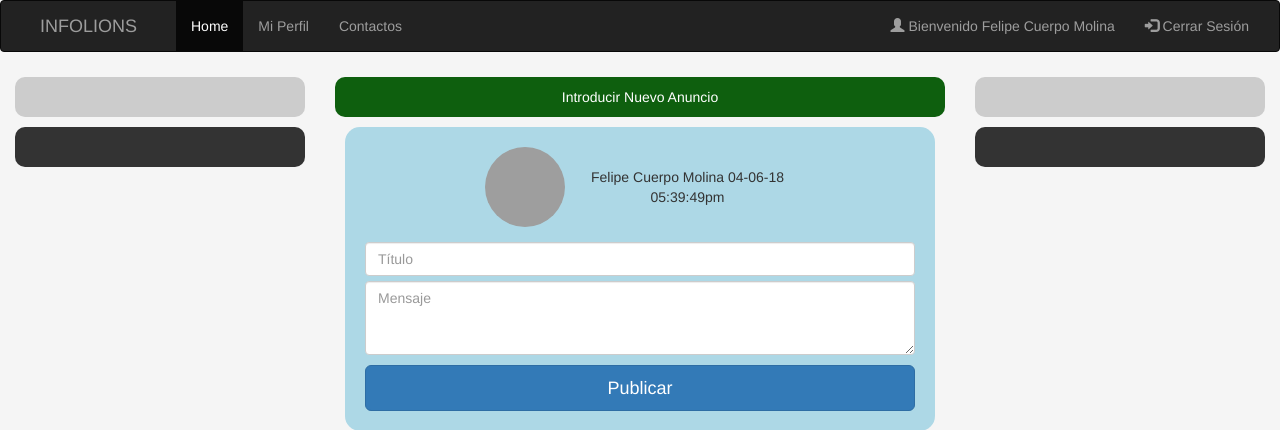
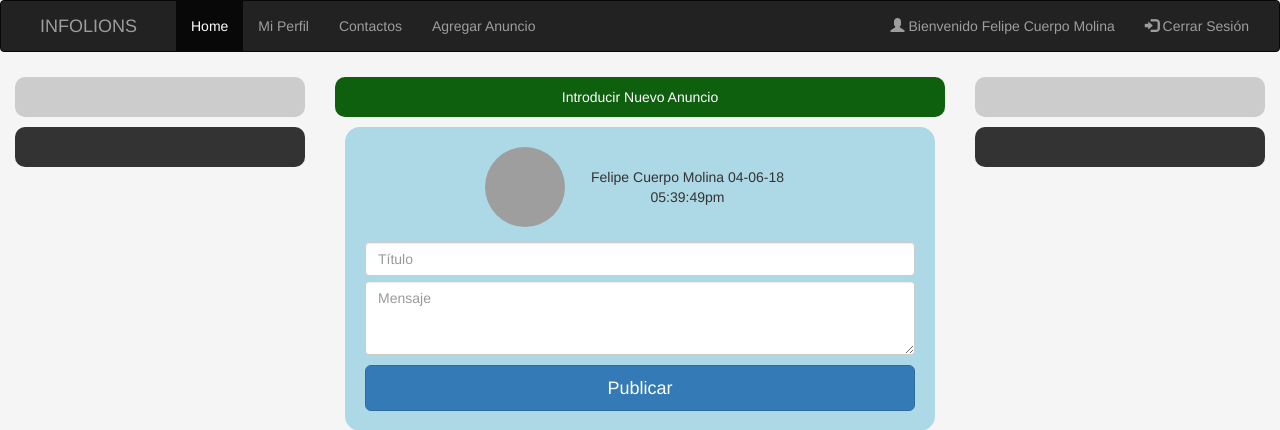
Before and after one commit to fcuerpo2/INFOLIONS_FINAL2, a PHP site: page /php/principal.php in a window 1280 px wide. Shown: the top 430 px of the page. Run offline with PHP 8.4, Linux system fonts and the light colour scheme; a user stored in the database is signed in; data comes from the database, SQL or seed files in the repository; data that the repository does not hold is empty; grey boxes are pictures that could not be loaded.

Commit message:
Botón para nuevo anuncio

```diff
--- a/php/principal.php
+++ b/php/principal.php
@@ -70,6 +70,7 @@ echo "
                 <li class='active'><a href='./principal.php'>Home</a></li>
                 <li ><a href='#'  onclick='miperfil();'>Mi Perfil</a></li>
                 <li><a href='./contactos.php'>Contactos</a></li>
+                <li ><a href='#'  onclick='nuevoAnuncio();'>Agregar Anuncio</a></li>
             </ul>
             <ul class='nav navbar-nav navbar-right'>
                 <li><a href='#'><span class='glyphicon glyphicon-user'></span> Bienvenido $nombre $apellidos</a></li>
```
